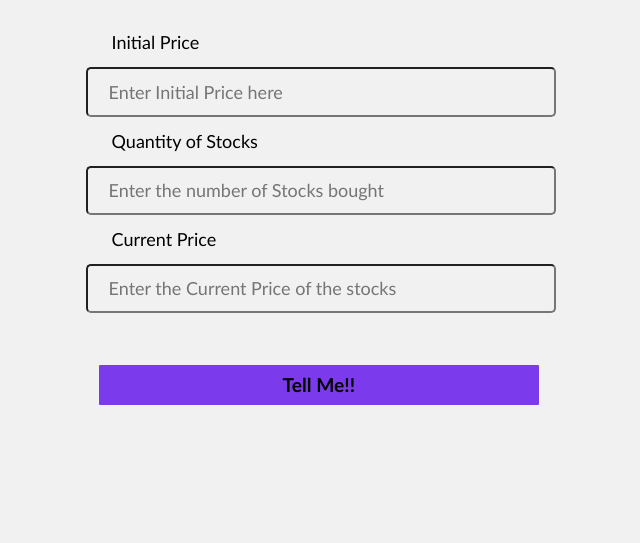
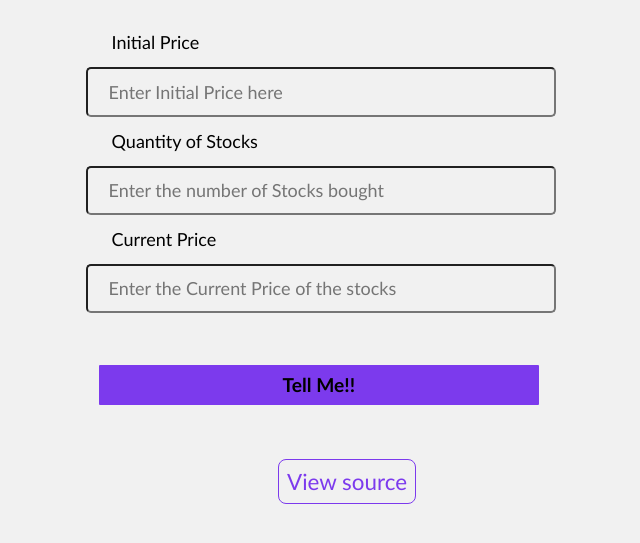
Before and after one commit to GeetaPogul/Profit-or-Loss, a plain HTML site: page index.html in a window 1280 px wide. Shown: the part 101-644 px from the top of the page, without its empty margins (306-946 px from the left). Drawn offline with Linux system fonts and the light colour scheme.

Commit message:
update
added a github view source link

```diff
--- a/index.html
+++ b/index.html
@@ -24,7 +24,9 @@
 
     <button id="submit-btn" > Tell Me!!</button>
 
-    <div id="output-div"></div>
+    <div id="output-div"></div> <br>
+
+    <a class="link link-secondary" href="https://github.com/GeetaPogul/Profit-or-Loss"  target="_blank" >View source</a>
 
     <script src="index.js" ></script>
 
--- a/style.css
+++ b/style.css
@@ -54,3 +54,30 @@ h1{
     font-size: x-large;
     font-family: candara;
 }
+
+
+
+
+
+
+
+
+.link{
+    text-decoration: none;
+    padding: 0rem 1rem;
+    margin-bottom: 1rem;
+    margin-top: 1rem;
+}
+
+.link-secondary{
+
+
+
+    background-color:var(--primary-color);
+    border-radius: 0.5rem;
+    color: #7c3aed;
+    margin-left: 36rem;
+    font-size: 1.4rem;
+    padding: 0.5rem;
+    border: 1px solid #7c3aed;
+}
```
